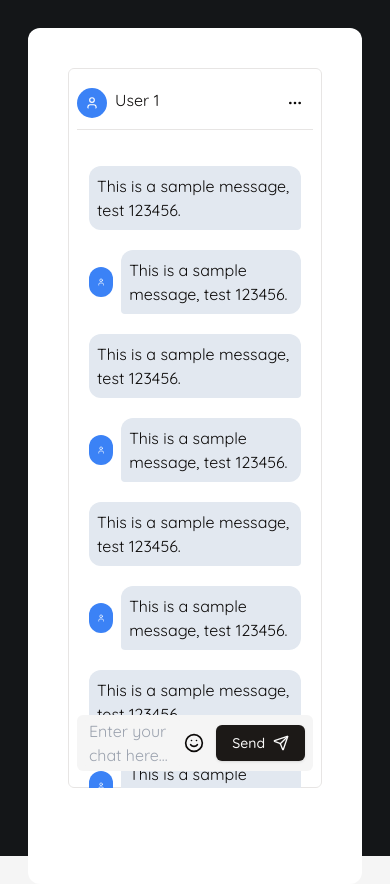
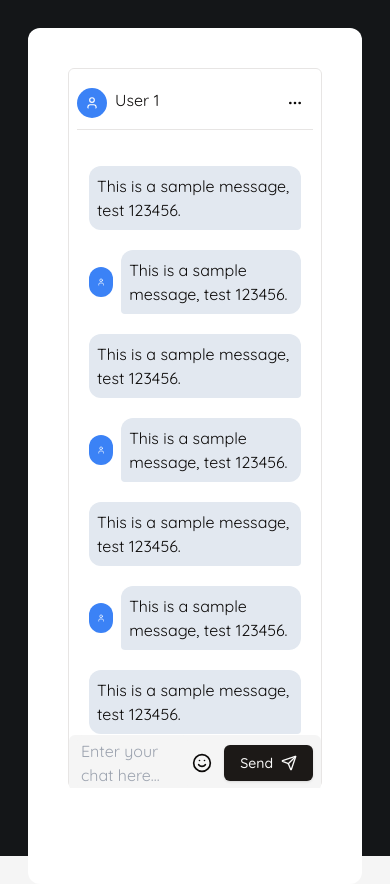
Before and after one commit to russellbanares322/chateu, a Next.js app: page /chats/1 in a window 390 px wide. Built offline with nearby package versions, Linux system fonts and the light colour scheme; what @convex-dev/auth would draw is missing.

Commit message:
style: add margin in chat input section in smaller screen device

```diff
--- a/app/chats/[chatId]/_layout/chat-display.tsx
+++ b/app/chats/[chatId]/_layout/chat-display.tsx
@@ -128,7 +128,7 @@ export default function ChatDisplay({ chatId }: ChatDisplayProps) {
       </div>
       {/* Chat Content */}
       <div
-        className="flex flex-col gap-5 overflow-auto pt-7"
+        className="flex flex-col gap-5 overflow-auto pt-7 mb-6 md:mb-0"
         style={{ maxHeight: "calc(100% - 410px)" }}
       >
         {dummyChatData.map((chat) => {
--- a/app/chats/[chatId]/_layout/chat-input.tsx
+++ b/app/chats/[chatId]/_layout/chat-input.tsx
@@ -19,7 +19,7 @@ export default function ChatInput() {
   return (
     <form
       onSubmit={onSubmit}
-      className="flex items-center bg-gray-100 gap-1 absolute rounded-md bottom-0 left-0 right-0 mx-2 md:mx-auto w-auto max-w-[950px] mb-4 px-2"
+      className="flex items-center bg-gray-100 gap-1 absolute rounded-md bottom-0 left-0 right-0 mx-0 md:mx-auto w-auto max-w-[950px] mb-0 md:mb-4 px-2 translate-y-1 md:translate-y-0"
     >
       <textarea
         autoFocus
```
